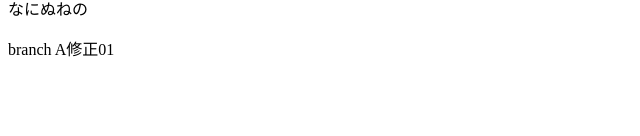
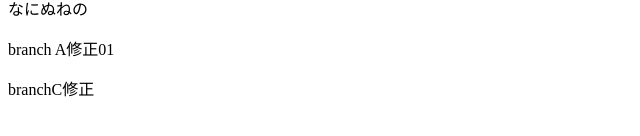
Before and after one commit to momoakojima/firsttest, a plain HTML site: page index.html in a window 1280 px wide. Shown: the part 260-396 px from the top of the page, without its empty margins (0-640 px from the left). Drawn offline with Linux system fonts and the light colour scheme.

Commit message:
branchC修正

```diff
--- a/index.html
+++ b/index.html
@@ -13,5 +13,6 @@
     <p>cccccc</p>
     <p>なにぬねの</p>
     <p>branch A修正01</p>
+    <p>branchC修正</p>
 </body>
 </html>
```
